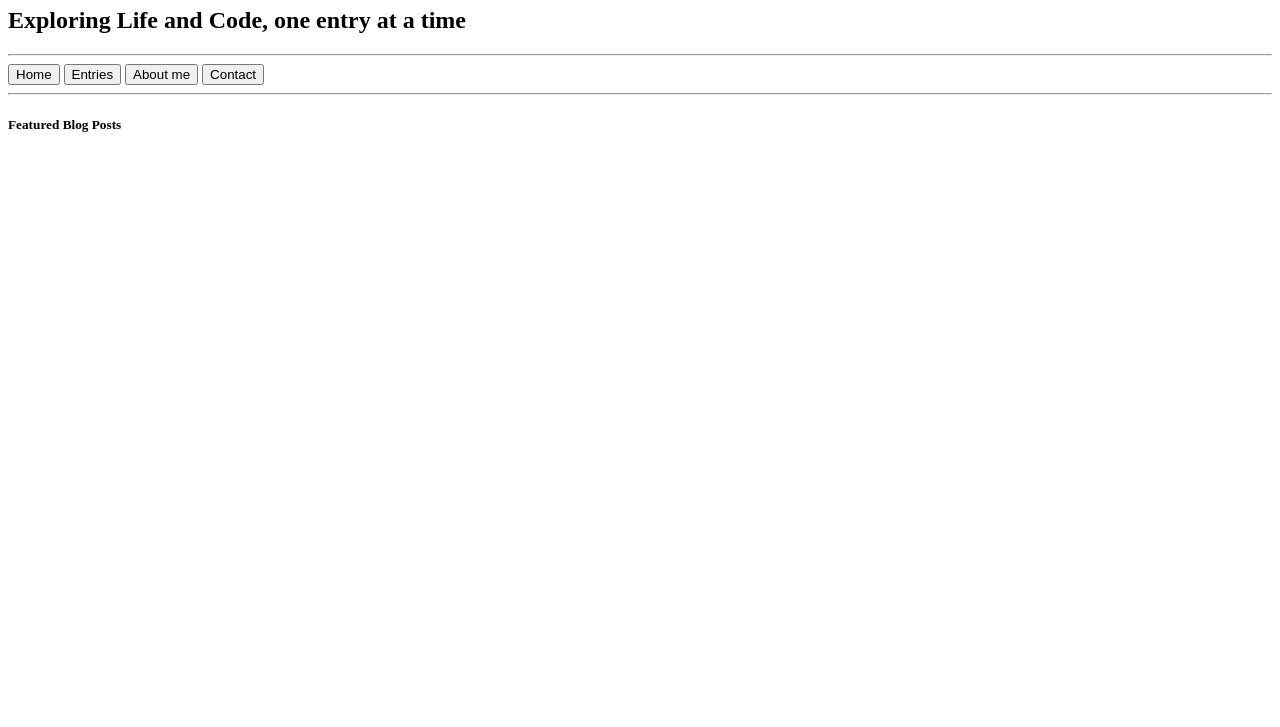
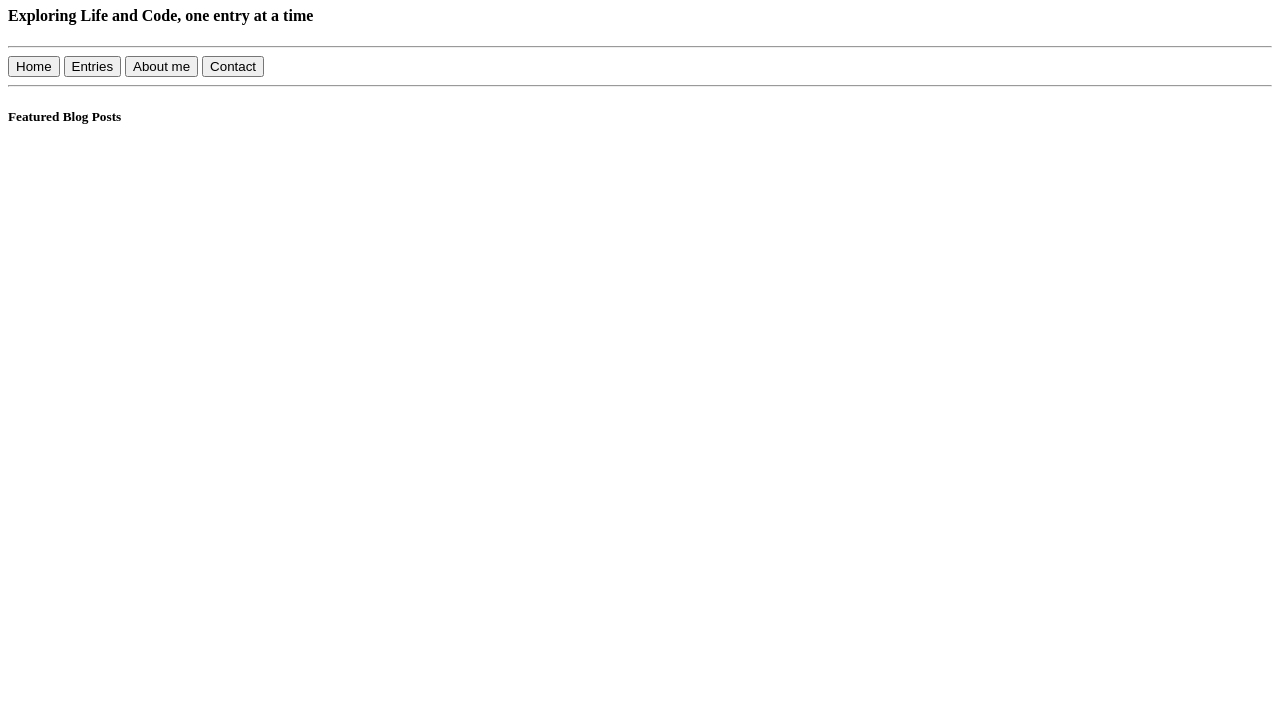
Before and after one commit to rutysara/Personal-Projects, a plain HTML site: page Personal Blog/index.html in a window 1280 px wide. Shown: the part 73-800 px from the top of the page. Drawn offline with Linux system fonts and the light colour scheme.

Commit message:
Outline 2

```diff
--- a/Personal Blog/index.html
+++ b/Personal Blog/index.html
@@ -8,7 +8,7 @@
 </head>
 <body>
     <h1>Rutysara's Logbook: A Digital Diary</h1>
-    <h2>Exploring Life and Code, one entry at a time</h2>
+    <h4>Exploring Life and Code, one entry at a time</h4>
     <hr>
     <button>Home</button>
     <button>Entries</button>
```
Also changed, not shown: 1 other file.
